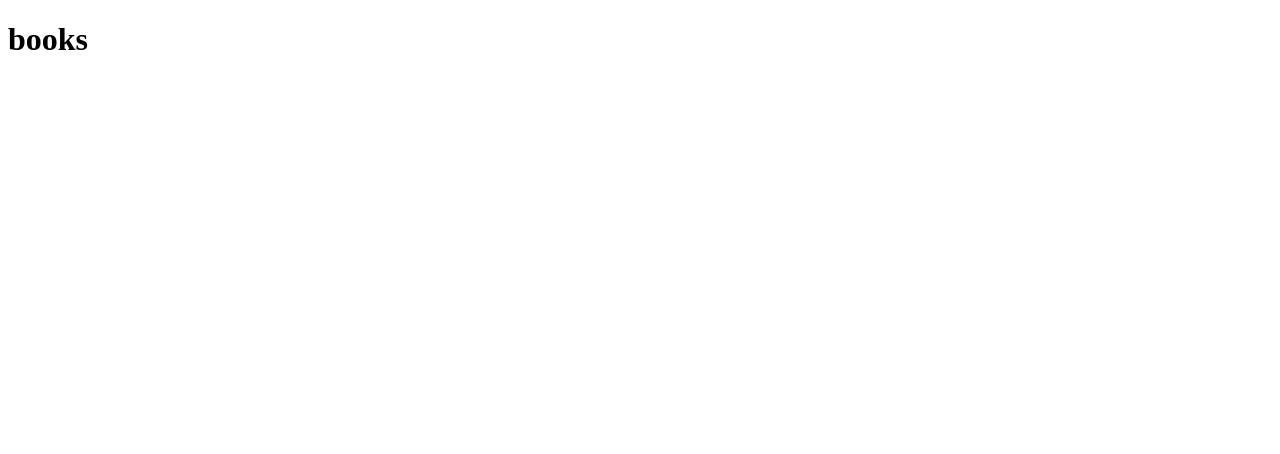
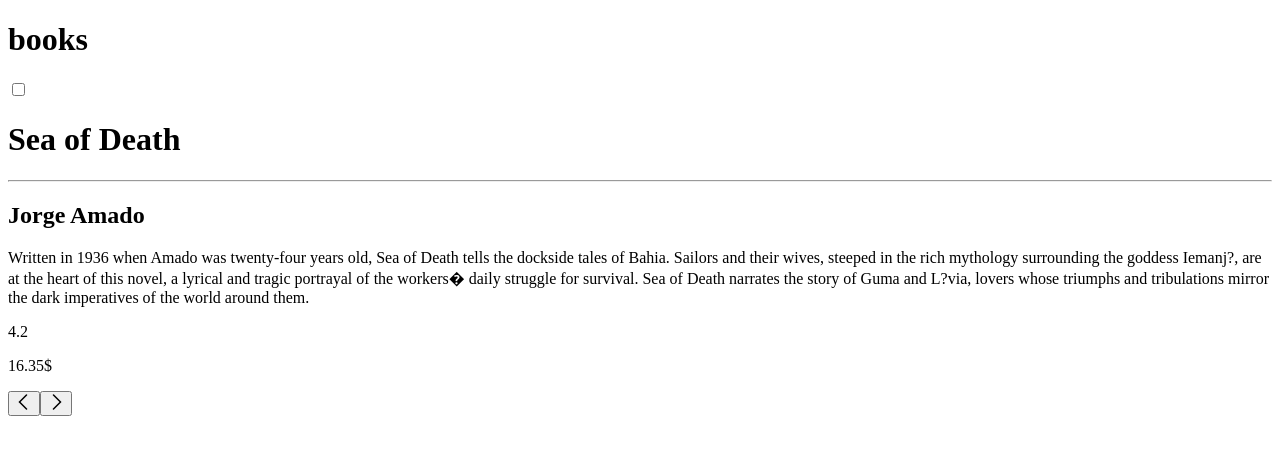
Before and after one commit to HazanOmri/Book-Wish-List, a React (Create React App) app: page / in a window 1280 px wide. Shown: the top 454 px of the page. Built offline with nearby package versions, Linux system fonts and the light colour scheme.

Commit message:
Added book preview with paging

```diff
--- a/src/cmps/book-preview.jsx
+++ b/src/cmps/book-preview.jsx
@@ -1,3 +1,17 @@
-export function BookPreview(){
+export function BookPreview({ book }) {
 
+    function setWishList(bookId) {
+        console.log('bookId ', bookId)
+    }
+    return (
+        <main className="book-preview">
+            <input type='checkbox' onChange={() => setWishList(book._id)} />
+            <h1>{book.title}</h1>
+            <hr></hr>
+            <h2>{book.author}</h2>
+            <p>{book.description}</p>
+            <p>{book.rating}</p>
+            <p>{book.price}$</p>
+        </main>
+    )
 }
--- a/src/pages/book-index.jsx
+++ b/src/pages/book-index.jsx
@@ -1,20 +1,35 @@
-import { useEffect } from "react"
+import { useEffect, useRef, useState } from "react"
 import { useSelector } from "react-redux"
 import { BookPreview } from "../cmps/book-preview"
 import { loadBooks } from "../store/book.actions"
 
 export function BookIndex() {
     const books = useSelector((storeState => storeState.bookModule.books))
+    const bookIdx = useRef(0)
+    const [book, setBook] = useState(null)
 
     useEffect(() => {
-        loadBooks()
+        onLoadBooks()
     }, [])
 
+    async function onLoadBooks() {
+        const books = await loadBooks()
+        setBook(books[bookIdx.current])
+    }
+
+    function onNextPrevBook(val) {
+        bookIdx.current = bookIdx.current + val
+        setBook(books[bookIdx.current])
+    }
+
     console.log('books', books)
-    if (books) return (
+    console.log('book', book)
+    if (books && book) return (
         <main>
             <h1>books</h1>
-            {books.map((book, idx) => <BookPreview book={book} key={idx} />)}
+            <BookPreview book={book} />
+            <button onClick={() => onNextPrevBook(-1)}><svg role="img" height="16" width="16" aria-hidden="true" viewBox="0 0 16 16" data-encore-id="icon"><path d="M11.03.47a.75.75 0 010 1.06L4.56 8l6.47 6.47a.75.75 0 11-1.06 1.06L2.44 8 9.97.47a.75.75 0 011.06 0z"></path></svg></button>
+            <button onClick={() => onNextPrevBook(1)}><svg role="img" height="16" width="16" aria-hidden="true" viewBox="0 0 16 16" data-encore-id="icon"><path d="M4.97.47a.75.75 0 000 1.06L11.44 8l-6.47 6.47a.75.75 0 101.06 1.06L13.56 8 6.03.47a.75.75 0 00-1.06 0z"></path></svg></button>
         </main>
     )
     else return <h1>Loading...</h1>
--- a/src/services/book.service.js
+++ b/src/services/book.service.js
@@ -43,6 +43,7 @@ async function _createBooks() {
     if (!books) {
         books = [
             {
+                "_id": utilService.makeId(6),
                 "title": "Sea of Death",
                 "description": "Written in 1936 when Amado was twenty-four years old, Sea of Death tells the dockside tales of Bahia. Sailors and their wives, steeped in the rich mythology surrounding the goddess Iemanj?, are at the heart of this novel, a lyrical and tragic portrayal of the workers� daily struggle for survival. Sea of Death narrates the story of Guma and L?via, lovers whose triumphs and tribulations mirror the dark imperatives of the world around them.",
                 "rating": "4.2",
@@ -50,6 +51,7 @@ async function _createBooks() {
                 "price": "16.35"
             },
             {
+                "_id": utilService.makeId(6),
                 "title": "The Day Lasts More than a Hundred Years",
                 "description": "Set in the vast windswept Central Asian steppes and the infinite reaches of galactic space, this powerful novel offers a vivid view of the culture and values of the Soviet Union�s Central Asian peoples.",
                 "rating": "4.5",
@@ -57,6 +59,7 @@ async function _createBooks() {
                 "price": "24"
             },
             {
+                "_id": utilService.makeId(6),
                 "title": "The Element of Surprise: Navy SEALS in Vietnam",
                 "description": "t used to be said that the night belonged to Charlie. But that wasn't true where SEALs patrolled. For six months in 1970, fourteen men in Juliett Platoon of the Navy's SEAL Team One--incuding the author--carried out over a hundred missions in the Mekong Delta without a single platoon fatality. Their primary mission: kidnap enemy soldiers--alive--for interrogation.",
                 "rating": "4.3",
@@ -64,6 +67,7 @@ async function _createBooks() {
                 "price": "7.99"
             },
             {
+                "_id" : utilService.makeId(6),
                 "title": "The Hobbit",
                 "description": "Bilbo Baggins is a hobbit who enjoys a comfortable, unambitious life, rarely traveling any farther than his pantry or cellar. But his contentment is disturbed when the wizard Gandalf and a company of dwarves arrive on his doorstep one day to whisk him away on an adventure. They have launched a plot to raid the treasure hoard guarded by Smaug the Magnificent, a large and very dangerous dragon. Bilbo reluctantly joins their quest, unaware that on his journey to the Lonely Mountain he will encounter both a magic ring and a frightening creature known as Gollum.",
                 "rating": "4.7",
@@ -71,6 +75,7 @@ async function _createBooks() {
                 "price": "10.63"
             },
             {
+                "_id" : utilService.makeId(6),
                 "title": "Only a Whisper",
                 "description": "Called in the night to transcribe the bedridden confession of a dying man, federal agent Rae Phillips lost her heart to a voice in the darkness, a hero whose face she never saw�",
                 "rating": "2.1",
@@ -78,6 +83,7 @@ async function _createBooks() {
                 "price": "2.78"
             },
             {
+                "_id" : utilService.makeId(6),
                 "title": "Autobiography of a Yogi",
                 "description": "Autobiography of a Yogi is at once a beautifully written account of an exceptional life and a profound introduction to the ancient science of Yoga and its time-honored tradition of meditation",
                 "rating": "4.6",
@@ -85,6 +91,7 @@ async function _createBooks() {
                 "price": "18"
             },
             {
+                "_id" : utilService.makeId(6),
                 "title": "Out There",
                 "description": "Out There is a celebration of books that have a made a difference in our lives.",
                 "rating": "3.2",
@@ -92,6 +99,7 @@ async function _createBooks() {
                 "price": "10.14"
             },
             {
+                "_id" : utilService.makeId(6),
                 "title": "Crafting with Cat Hair: Cute Handicrafts to Make with Your Cat",
                 "description": "Got fur balls?",
                 "rating": "3.6",
@@ -99,6 +107,7 @@ async function _createBooks() {
                 "price": "9.97"
             },
             {
+                "_id" : utilService.makeId(6),
                 "title": "The Yiddish Policemen's Union Kindle Edition",
                 "description": "Set in the Jewish homeland of � Alaska, this is a brilliantly original novel from Michael Chabon, author of THE ADVENTURES OF KAVALIER & CLAY and WONDER BOYS.",
                 "rating": "3.7",
@@ -106,6 +115,7 @@ async function _createBooks() {
                 "price": "21.33"
             },
             {
+                "_id" : utilService.makeId(6),
                 "title": "One More Day",
                 "description": "Carrie Morgan's son disappears. Rumors start to circulate through Carrie's small town. Her husband and friends start to think she's crazy. As the investigation heats up, Carrie must decide what to share, and why.",
                 "rating": "3.1",
@@ -113,6 +123,7 @@ async function _createBooks() {
                 "price": "25.82"
             },
             {
+                "_id" : utilService.makeId(6),
                 "title": "The Laundry Room",
                 "description": "The Laundry Room dramatizes a fascinating moment in the history of the founding of Israel as a self-ruling nation.",
                 "rating": "4",
--- a/src/store/book.actions.js
+++ b/src/store/book.actions.js
@@ -6,6 +6,7 @@ export async function loadBooks(){
     try{
         const books = await bookService.query()
         store.dispatch({ type: SET_BOOKS, books })
+        return books
     }catch(err){
         throw err
     }
```
